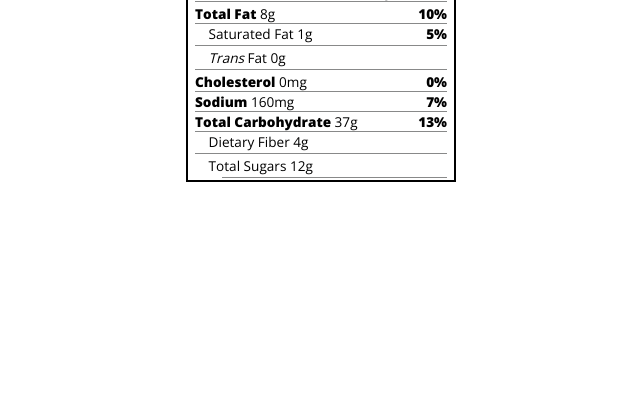
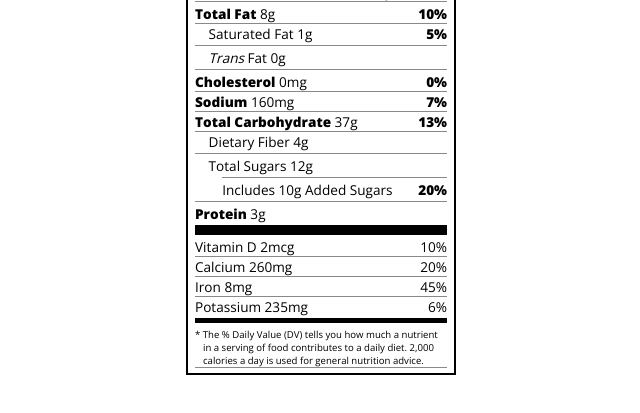
Before and after one commit to Yinkusadel/07-fcc-nutritionfacts, a website: page index.html in a window 1280 px wide. Shown: the part 201-614 px from the top of the page, without its empty margins (319-959 px from the left). Drawn offline with nearby package versions, Linux system fonts and the light colour scheme.

Commit message:
add complete solution to nutritionfacts project

```diff
--- a/index.html
+++ b/index.html
@@ -36,6 +36,16 @@
         <div class="divider"></div>
         <p class="indent no-divider">Total Sugars 12g</p>
         <div class="divider dbl-indent"></div>
+        <p class="dbl-indent no-divider">Includes 10g Added Sugars <span class="right bold">20%</span></p>
+        <div class="divider"></div>
+        <p class="no-divider"><span class="bold">Protein</span> 3g</p>
+        <div class="divider lg"></div>
+        <p>Vitamin D 2mcg <span class="right">10%</span></p>
+        <p>Calcium 260mg <span class="right">20%</span></p>
+        <p>Iron 8mg <span class="right">45%</span></p>
+        <p class="no-divider">Potassium 235mg <span class="right">6%</span></p>
+        <div class="divider md"></div>
+        <p class="note">* The % Daily Value (DV) tells you how much a nutrient in a serving of food contributes to a daily diet. 2,000 calories a day is used for general nutrition advice.</p>
       </div>
     </div>
   </body>
--- a/styles.css
+++ b/styles.css
@@ -79,3 +79,10 @@ body{
   .dbl-indent{
     margin-left:2em;
   }
+
+  .note {
+    font-size: 0.6rem;
+    margin: 5px 0;
+    padding:0 8px;
+    text-indent:-8px;
+  }
```
